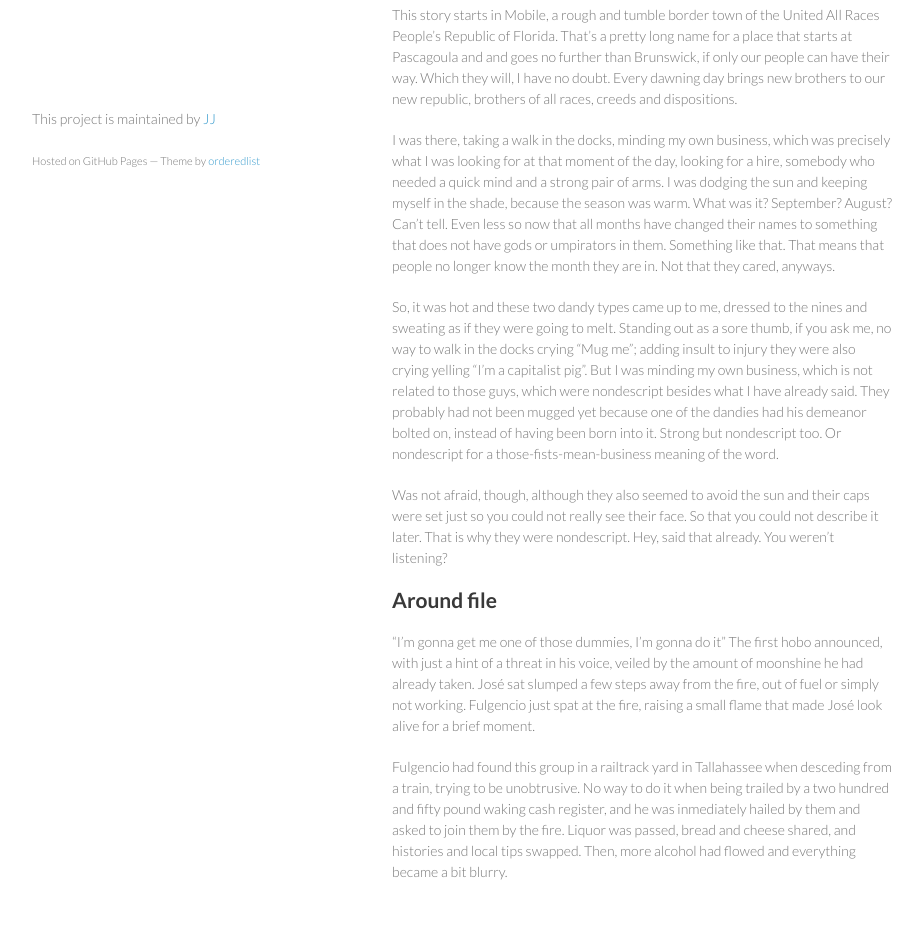
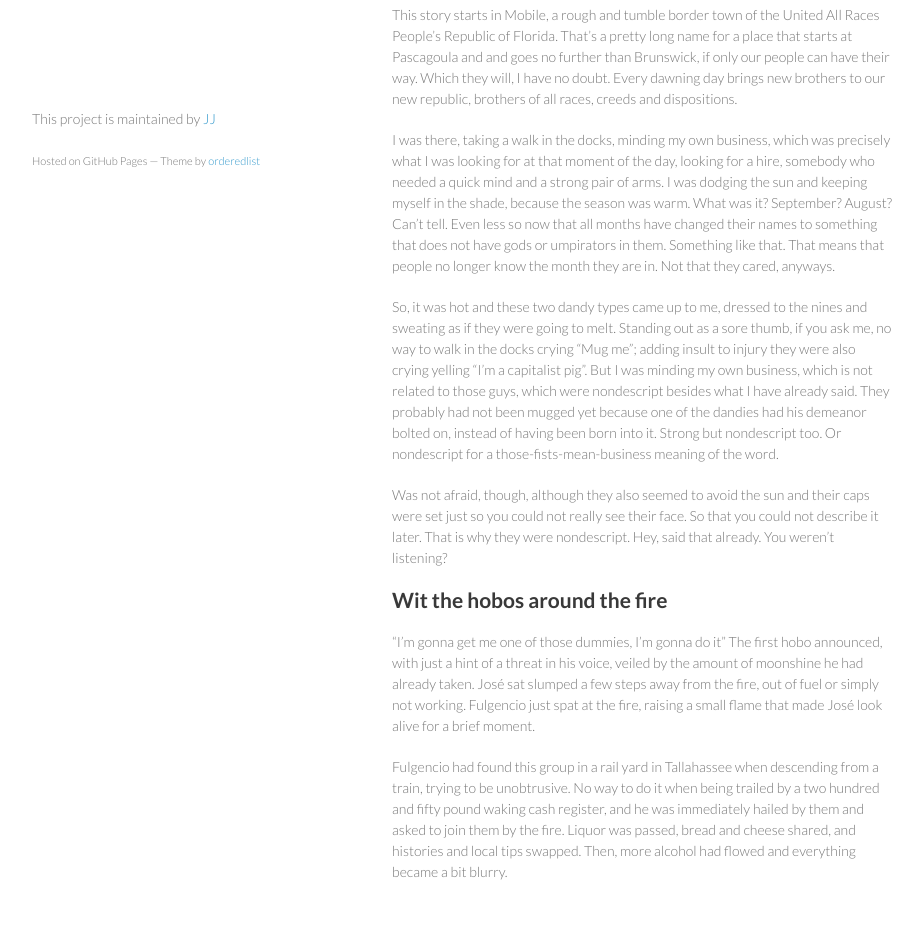
Before and after one commit to JJ/hoborg, a Jekyll site: the page built from text/text.md, in a window 1280 px wide. Shown: the part 660-1612 px from the top of the page, without its empty margins (178-1101 px from the left). Built offline with Jekyll 4.4.1, drawn with Linux system fonts in a browser that asks for light colours.

Commit message:
Sync text/text.md from master to gh-pages

```diff
--- a/text/text.md
+++ b/text/text.md
@@ -72,7 +72,7 @@ their caps were set just so you could not really see their face. So
 that you could not describe it later. That is why they were
 nondescript. Hey, said that already. You weren't listening?
 
-Around file
+Wit the hobos around the fire
 --------------
 
 "I'm gonna get me one of those dummies, I'm gonna do it" The first
@@ -82,10 +82,10 @@ steps away from the fire, out of fuel or simply not working. Fulgencio
 just spat at the fire, raising a small flame that made José look alive
 for a brief moment.
 
-Fulgencio had found this group in a railtrack yard in Tallahassee when
-desceding from a train, trying to be unobtrusive. No way to do it when
+Fulgencio had found this group in a rail yard in Tallahassee when
+descending from a train, trying to be unobtrusive. No way to do it when
 being trailed by a two hundred and fifty pound waking cash register,
-and he was inmediately hailed by them and asked to join them by the
+and he was immediately hailed by them and asked to join them by the
 fire. Liquor was passed, bread and cheese shared, and histories
 and local tips swapped. Then, more alcohol had flowed and everything
 became a bit blurry.
```
